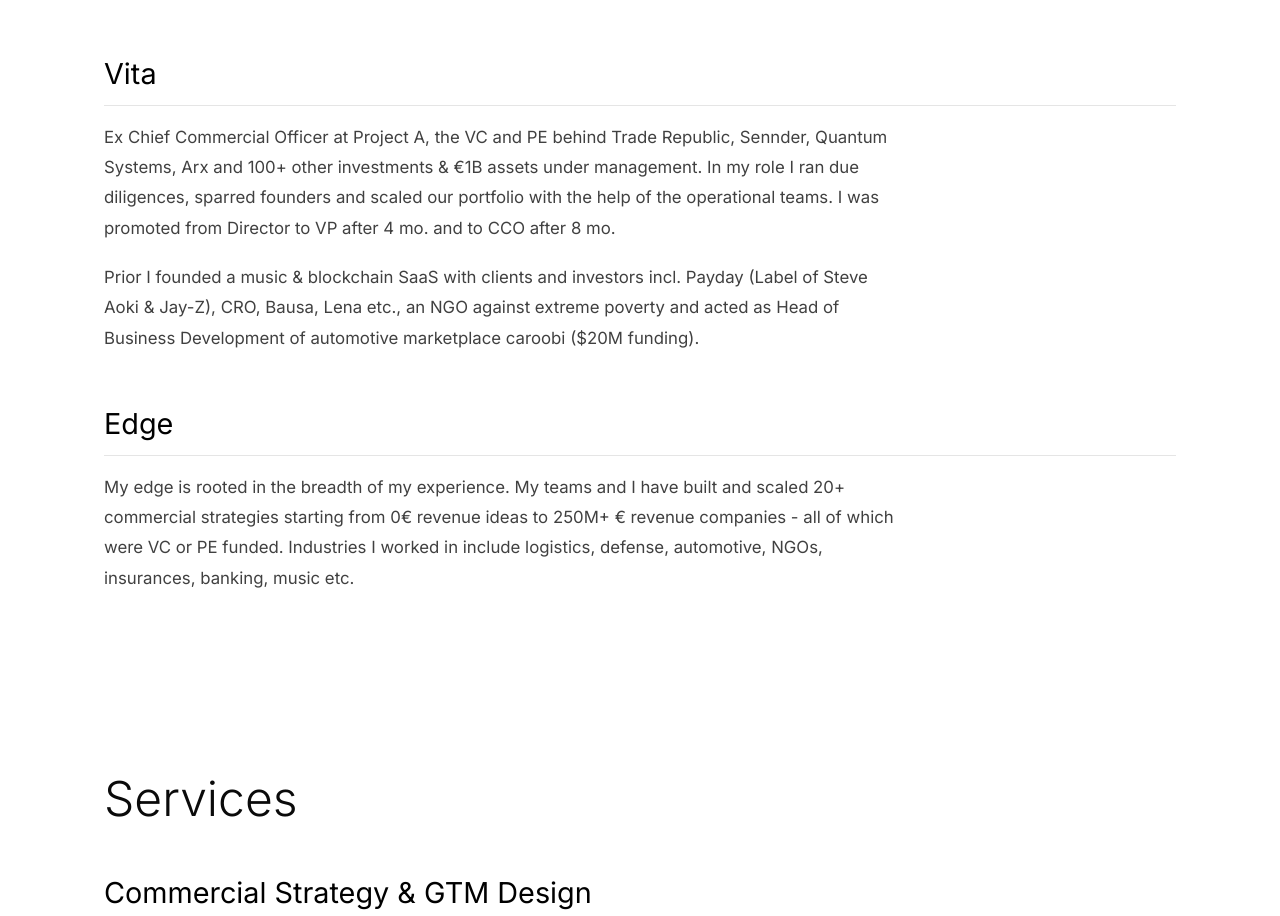
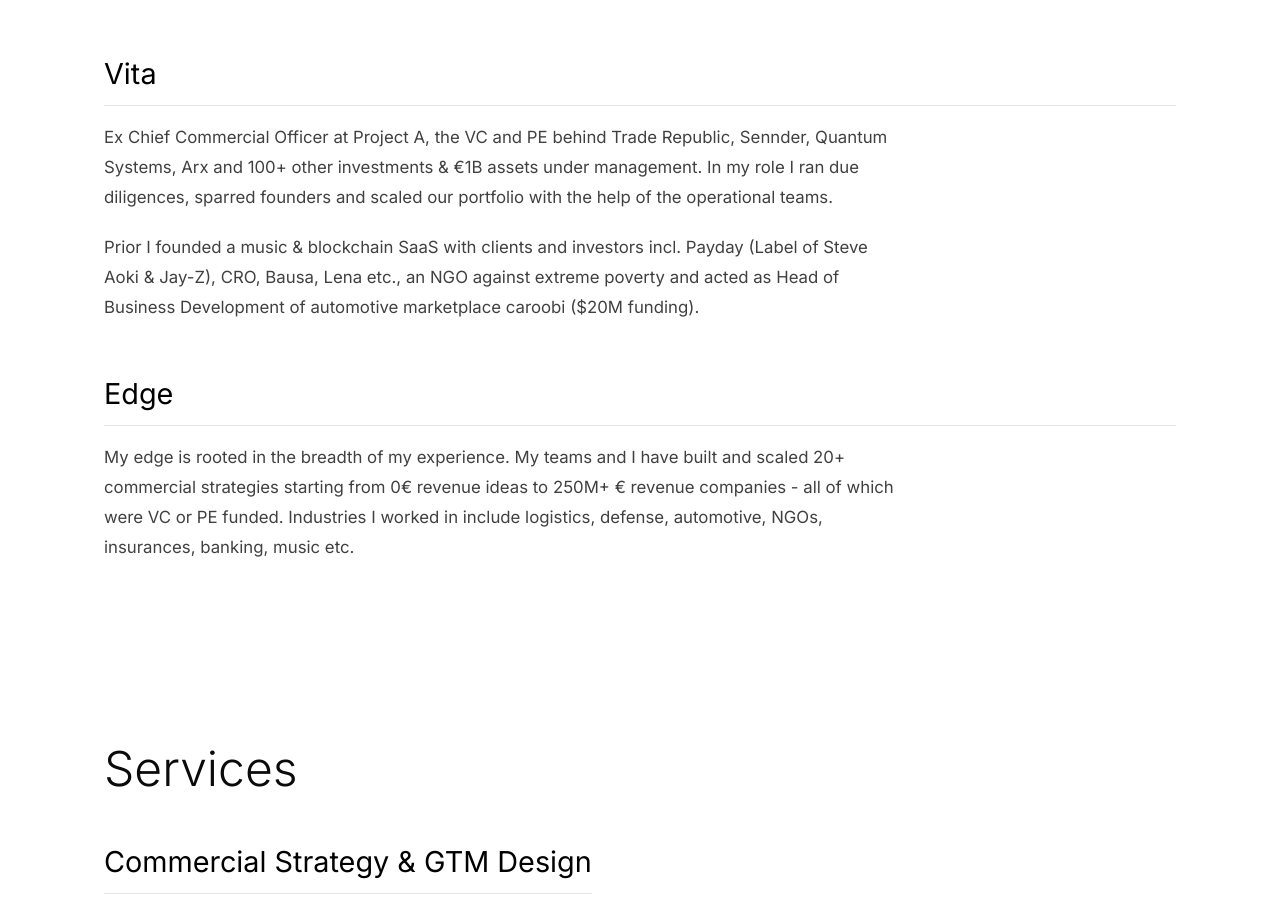
Before and after one commit to maxd211/Tbt-Advisory, a Next.js app: page / in a window 1280 px wide. Shown: the part 1073-1989 px from the top of the page. Built offline with nearby package versions, Linux system fonts and the light colour scheme.

Commit message:
Remove promotion details from Vita

```diff
--- a/app/page.js
+++ b/app/page.js
@@ -26,8 +26,7 @@
                         <p className="about-text">
                             Ex Chief Commercial Officer at Project A, the VC and PE behind Trade Republic, Sennder, Quantum
                             Systems, Arx and 100+ other investments & €1B assets under management. In my role I ran due
-                            diligences, sparred founders and scaled our portfolio with the help of the operational teams. I was
-                            promoted from Director to VP after 4 mo. and to CCO after 8 mo.
+                            diligences, sparred founders and scaled our portfolio with the help of the operational teams.
                         </p>
                         <p className="about-text">
                             Prior I founded a music & blockchain SaaS with clients and investors incl. Payday (Label of Steve
```
